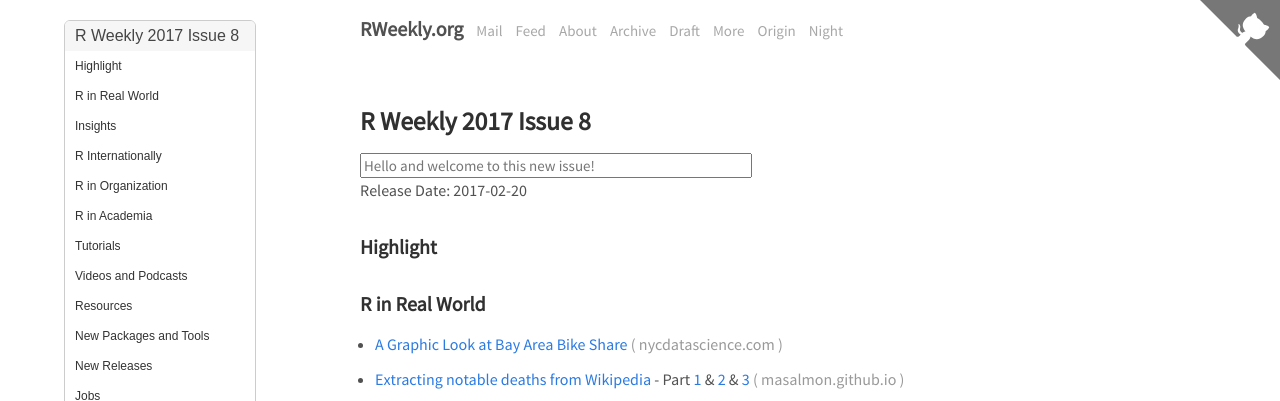
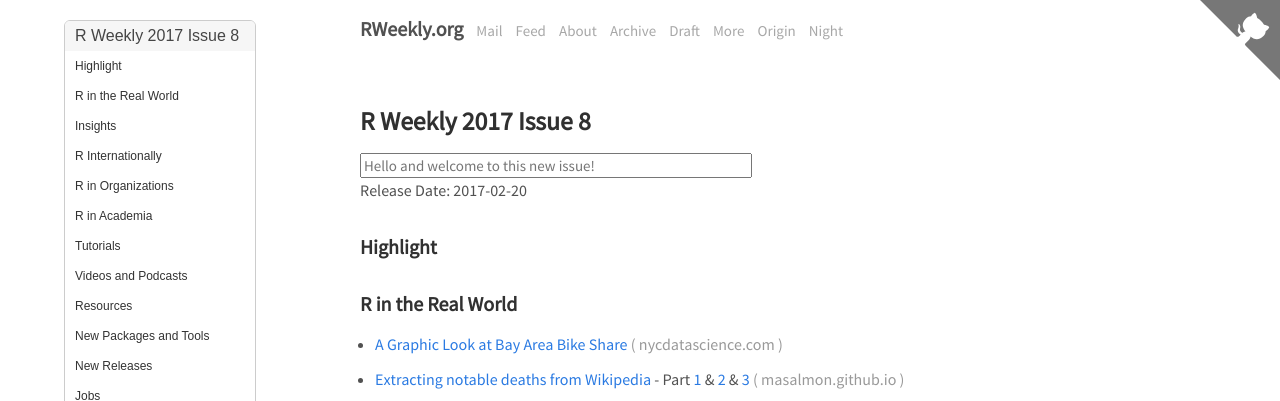
Before and after one commit to rweekly/rweekly.org, a Jekyll site: the page built from draft.md, in a window 1280 px wide and 900 px high. Shown: the top 401 px of the window. Built offline with Jekyll 4.4.1, drawn with Linux system fonts in a browser that asks for light colours; comment, search, counter and statistics services are not loaded; some of the changed text lies outside the part shown.

Commit message:
Update: draft section headings, close #81

```diff
--- a/draft.md
+++ b/draft.md
@@ -12,7 +12,7 @@ Release Date: 2017-02-20
 
 
 
-### R in Real World
+### R in the Real World
 
 
 + [A Graphic Look at Bay Area Bike Share](http://blog.nycdatascience.com/student-works/r-shiny/graphic-look-bay-area-bike-share/)
@@ -63,7 +63,7 @@ Release Date: 2017-02-20
 
 
 
-### R in Organization
+### R in Organizations
 
 + [See RStudio + sparklyr for big data at Strata + Hadoop World](https://blog.rstudio.org/2017/02/13/see-rstudio-sparklyr-for-big-data-at-strata-hadoop-world/)
 
```
